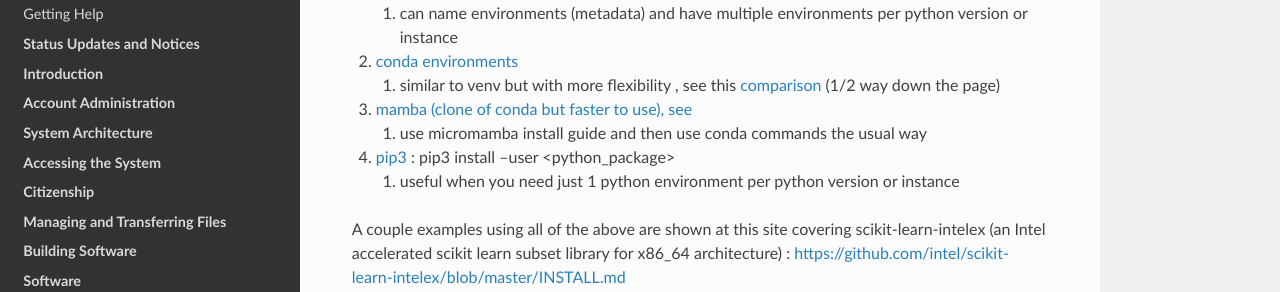
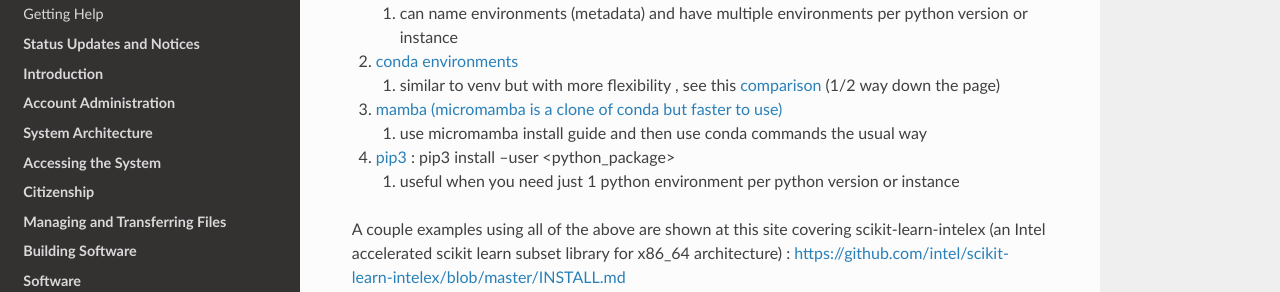
Before and after one commit to ncsa/Delta_doc, a Sphinx documentation site: the page built from docs/source/software/python/index.rst, in a window 1280 px wide and 900 px high. Shown: the part 278-570 px from the top of the window. Built offline with Sphinx 7.4.7 and the Read the Docs theme 2.0.0, drawn with Linux system fonts in a browser that asks for light colours; pages that are not in the unit, such as notebooks, are missing from menus.

Commit message:
Update index.rst
last try ...

```diff
--- a/docs/source/software/python/index.rst
+++ b/docs/source/software/python/index.rst
@@ -19,7 +19,7 @@ described below (or you may install your own python versions):
       `comparison <https://docs.conda.io/projects/conda/en/latest/user-guide/concepts/environments.html>`__
       (1/2 way down the page)
 
-#. `mamba (clone of conda but faster to use), see
+#. `mamba (micromamba is a clone of conda but faster to use)
    <https://mamba.readthedocs.io/en/latest/user_guide/micromamba.html>`__
 
    #. use micromamba install guide and then use conda commands the usual way
```
